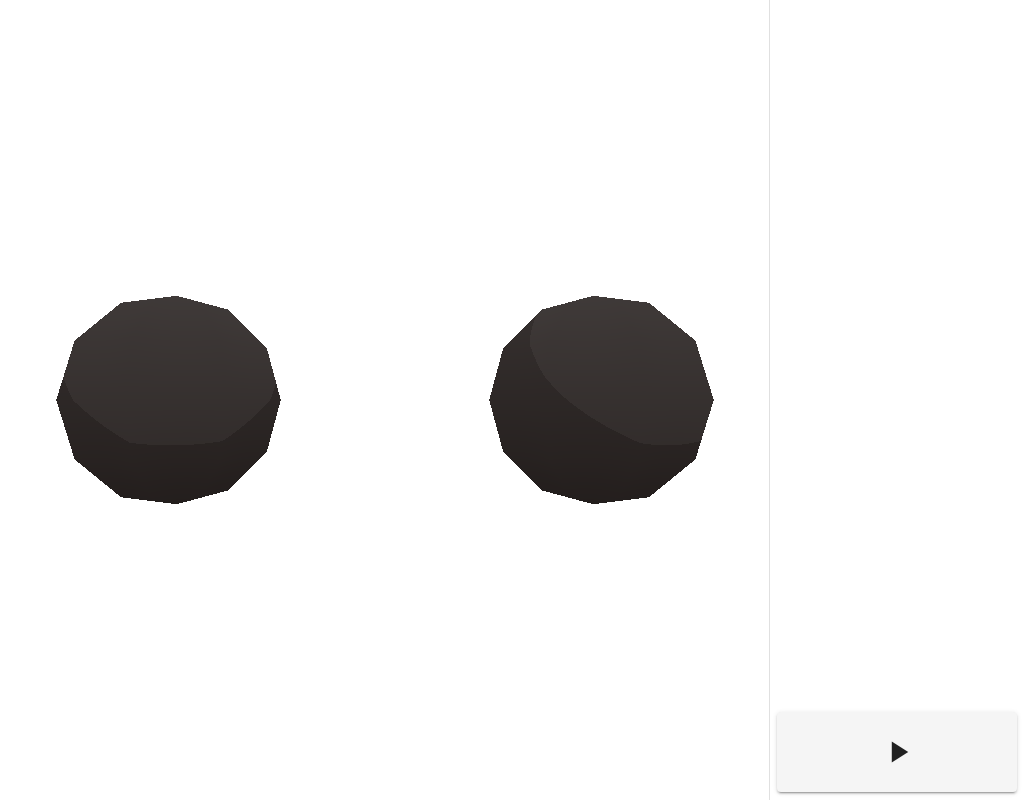
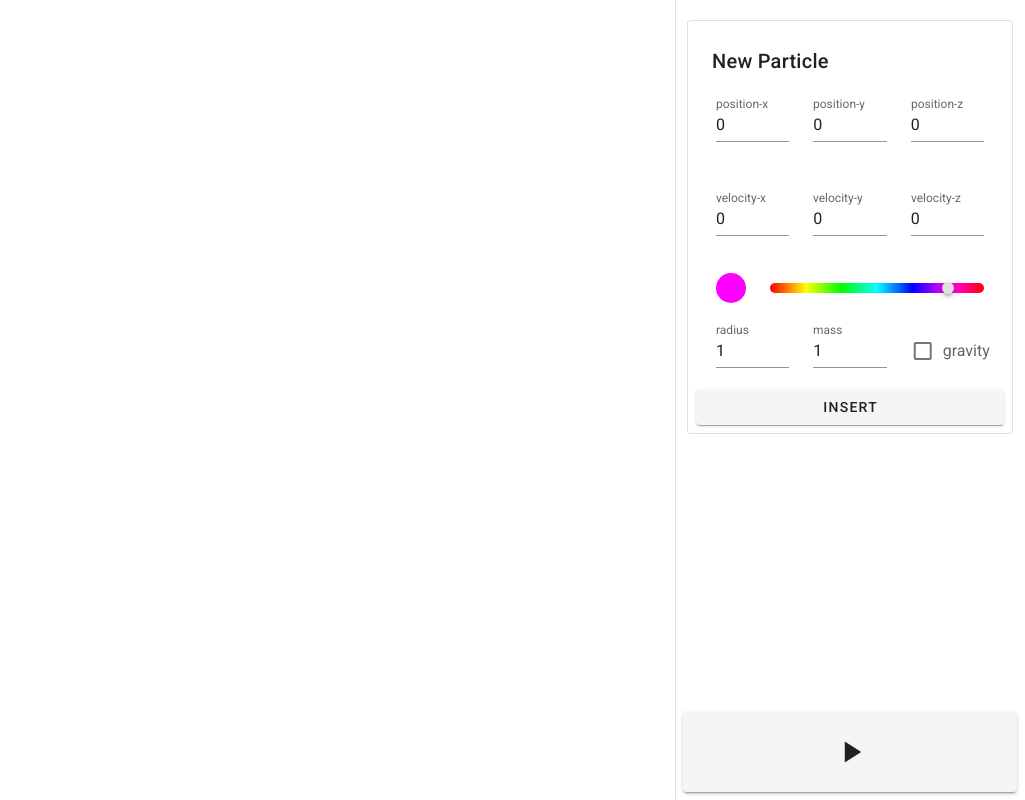
Before and after one commit to limqiying/particle-world, a Vue app: page / in a window 1280 px wide. Shown: the whole page, without its empty margins (255-1280 px from the left). Built offline with nearby package versions, Linux system fonts and the light colour scheme.

Commit message:
add UI for adding particles

```diff
--- a/package.json
+++ b/package.json
@@ -11,11 +11,14 @@
     "core-js": "^2.6.5",
     "register-service-worker": "^1.6.2",
     "three": "^0.109.0",
+    "tiny-emitter": "^2.1.0",
     "vue": "^2.6.10",
     "vue-class-component": "^7.0.2",
     "vue-property-decorator": "^8.1.0",
     "vuetify": "^2.1.0",
-    "vuex": "^3.0.1"
+    "vuex": "^3.0.1",
+    "webpack": "^4.8.2",
+    "webpack-cli": "^3.3.9"
   },
   "devDependencies": {
     "@vue/cli-plugin-babel": "^3.12.0",
--- a/src/App.vue
+++ b/src/App.vue
@@ -1,7 +1,9 @@
 <template>
   <v-app>
     <Editor />
-    <Scene></Scene>
+    <v-content>
+      <Scene />
+    </v-content>
   </v-app>
 </template>
 
--- a/src/components/Editor.vue
+++ b/src/components/Editor.vue
@@ -1,16 +1,10 @@
 <template>
-  <v-navigation-drawer absolute permanent right app>
+  <v-navigation-drawer permanent right app width="350px">
     <v-list>
-      <v-list-item v-for="item in items" :key="item.title" link>
-        <v-list-item-icon>
-          <v-icon>{{ item.icon }}</v-icon>
-        </v-list-item-icon>
+      <!-- <v-list-item-title class="title">Scene Editor</v-list-item-title> -->
+      <NewParticleCard></NewParticleCard>
+    </v-list>
 
-        <v-list-item-content>
-          <v-list-item-title>{{ item.title }}</v-list-item-title>
-        </v-list-item-content>
-      </v-list-item>
-    </v-list>
 
     <template v-slot:append>
       <div class="pa-2">
@@ -28,27 +22,20 @@
 </template>
 <script lang="ts">
 import store from "@/store";
+import NewParticleCard from "./NewParticleCard.vue";
 import { Component, Prop, Watch, Vue } from "vue-property-decorator";
 
-@Component
+@Component<Editor>({
+  components: {
+    NewParticleCard
+  }
+})
 export default class Editor extends Vue {
   get isPlaying() {
     return this.$store.state.isPlaying;
   }
-
   togglePlay() {
     this.$store.dispatch("togglePlay");
   }
 }
-// export default {
-//   data() {
-//     return {
-//       items: [
-//         { title: "Dashboard", icon: "dashboard" },
-//         { title: "Account", icon: "account_box" },
-//         { title: "Admin", icon: "gavel" }
-//       ]
-//     };
-//   }
-// };
 </script>
--- /dev/null
+++ b/src/components/NewParticleCard.vue
@@ -0,0 +1,154 @@
+<template>
+  <v-card outlined class="ma-3 pa-2">
+    <v-card-title>New Particle</v-card-title>
+    <v-form>
+      <v-row class="mx-2">
+        <v-col cols="12" sm="8" md="4">
+          <v-text-field
+            label="position-x"
+            type="number"
+            v-model="pos_x"
+            :disabled="disableInputs"
+          ></v-text-field>
+        </v-col>
+        <v-col cols="12" sm="8" md="4">
+          <v-text-field
+            label="position-y"
+            type="number"
+            v-model="pos_y"
+            :disabled="disableInputs"
+          ></v-text-field>
+        </v-col>
+        <v-col cols="12" sm="8" md="4">
+          <v-text-field
+            label="position-z"
+            type="number"
+            v-model="pos_z"
+            :disabled="disableInputs"
+          ></v-text-field>
+        </v-col>
+      </v-row>
+      <v-row class="mx-2">
+        <v-col cols="12" sm="8" md="4">
+          <v-text-field
+            label="velocity-x"
+            type="number"
+            v-model="vel_x"
+            :disabled="disableInputs"
+          ></v-text-field>
+        </v-col>
+        <v-col cols="12" sm="8" md="4">
+          <v-text-field
+            label="velocity-y"
+            type="number"
+            v-model="vel_y"
+            :disabled="disableInputs"
+          ></v-text-field>
+        </v-col>
+        <v-col cols="12" sm="8" md="4">
+          <v-text-field
+            label="velocity-z"
+            type="number"
+            v-model="vel_z"
+            :disabled="disableInputs"
+          ></v-text-field>
+        </v-col>
+      </v-row>
+      <v-row></v-row>
+      <v-color-picker
+        v-model="color"
+        flat
+        hide-inputs
+        hide-canvas
+        class="mx-auto"
+        :disabled="disableInputs"
+      ></v-color-picker>
+      <v-row class="mx-2">
+        <v-col cols="12" sm="8" md="4">
+          <v-text-field
+            label="radius"
+            type="number"
+            v-model="radius"
+            :disabled="disableInputs"
+          ></v-text-field>
+        </v-col>
+        <v-col cols="12" sm="8" md="4">
+          <v-text-field
+            label="mass"
+            type="number"
+            v-model="mass"
+            :disabled="disableInputs"
+          ></v-text-field>
+        </v-col>
+        <v-col cols="12" sm="8" md="4">
+          <v-checkbox
+            v-model="gravity"
+            label="gravity"
+            :disabled="disableInputs"
+          ></v-checkbox>
+        </v-col>
+      </v-row>
+      <v-btn
+        block
+        :disabled="disableInputs"
+        elevation="1"
+        @click="insertParticle"
+        >Insert</v-btn
+      >
+    </v-form>
+  </v-card>
+</template>
+
+<script lang="ts">
+import { Vue, Component } from "vue-property-decorator";
+import store from "@/store";
+import { Vector3 } from "three";
+import Particle from "../particle";
+import { ParticleInfo} from "../manager";
+
+@Component<NewParticleCard>({})
+export default class NewParticleCard extends Vue {
+  private color: string = "#FF00FF";
+  private pos_x: number = 0.0;
+  private pos_y: number = 0.0;
+  private pos_z: number = 0.0;
+  private vel_x: number = 0.0;
+  private vel_y: number = 0.0;
+  private vel_z: number = 0.0;
+  private radius: number = 1.0;
+  private mass: number = 1.0;
+  private nextID: number = 0;
+  private gravity: boolean = false;
+
+  get disableInputs() {
+    return this.$store.state.isPlaying;
+  }
+
+  insertParticle(): void {
+    const position: Vector3 = new Vector3(this.pos_x, this.pos_y, this.pos_z);
+    const velocity: Vector3 = new Vector3(this.vel_x, this.vel_y, this.vel_z);
+    const particle: Particle = new Particle(position, velocity, this.mass);
+    const particleInfo: ParticleInfo = {
+      id: this.nextID++,
+      radius: this.radius,
+      color: this.color,
+      particle: particle,
+      gravity: this.gravity
+    };
+    this.$store.dispatch("addParticle", particleInfo);
+    this.resetValues();
+  }
+
+  resetValues(): void {
+    this.pos_x = 0.0;
+    this.pos_y = 0.0;
+    this.pos_z = 0.0;
+    this.vel_x = 0.0;
+    this.vel_y = 0.0;
+    this.vel_z = 0.0;
+    this.radius = 1.0;
+  }
+}
+</script>
+
+<style></style>
--- a/src/components/ParticleMesh.vue
+++ b/src/components/ParticleMesh.vue
@@ -21,11 +21,17 @@ export default class ParticleMesh extends Vue {
   private particle!: Particle;
 
   @Prop({ type: Number, required: true })
-  private radius: number = 1;
+  private radius!: number;
+
+  @Prop({ type: String, required: true })
+  private color!: string;
+
+  @Prop({ type: Number, required: true })
+  private id!: number;
 
   private object3D = new THREE.Mesh(
     particleGeometry(this.radius),
-    particleMaterial
+    particleMaterial(this.color)
   );
 
   $parent!: Scene;
--- a/src/components/Scene.vue
+++ b/src/components/Scene.vue
@@ -1,10 +1,12 @@
 <template>
   <div class="scene" ref="scene">
     <ParticleMesh
-      v-for="p in manager.particles"
+      v-for="p in particlesInfo"
       :key="p.id"
-      :particle="p"
-      :radius="1"
+      :particle="p.particle"
+      :radius="p.radius"
+      :color="p.color"
+      :id="p.id"
     />
   </div>
 </template>
@@ -12,10 +14,11 @@
 <script lang="ts">
 import { Component, Vue, Watch } from "vue-property-decorator";
 import * as THREE from "three";
-import { ParticleManager } from "../manager";
+import { ParticleManager, ParticleInfo } from "../manager";
 import ParticleMesh from "./ParticleMesh.vue";
 import { OrbitControls } from "three/examples/jsm/controls/OrbitControls";
 import store from "@/store";
+import emitter from "tiny-emitter"
 
 @Component<Scene>({
   components: {
@@ -49,7 +52,7 @@ import store from "@/store";
 export default class Scene extends Vue {
   private hemisphereLight = new THREE.HemisphereLight(0xaaaaaa, 0x000000, 0.9);
 
-  private directionalLight = new THREE.DirectionalLight(0xffffff, 0.9);
+  private directionalLight = new THREE.DirectionalLight(0xffffff, 0.3);
 
   private ambientLight = new THREE.AmbientLight(0xdc8874, 0.5);
 
@@ -76,7 +79,7 @@ export default class Scene extends Vue {
     this.manager.updateParticles(0.1);
   }
 
-  private renderScene(): void {
+  renderScene(): void {
     this.controls.update();
     this.renderer.render(this.scene, this.camera);
   }
@@ -97,6 +100,11 @@ export default class Scene extends Vue {
   get isPlaying() {
     return this.$store.state.isPlaying;
   }
+
+  get particlesInfo() {
+    return this.$store.state.particlesInfo;
+  }
+
 }
 </script>
 
--- a/src/force-generator.ts
+++ b/src/force-generator.ts
@@ -18,13 +18,6 @@ export class ParticleGravity implements ParticleForceGenerator {
       gravityCopy.multiplyScalar(particle.mass);
       particle.addForce(gravityCopy);
     }
-  }
-}
-
-export class ParticleDrag implements ParticleForceGenerator {
-  constructor(private k1: number, private k2: number) {}
-  updateForce(particle: Particle, dt: number) {
-    const force = particle.position.clone();
   }
 }
 
@@ -56,10 +49,13 @@ export class ParticleSpring implements ParticleForceGenerator {
   }
 
   updateForce(particle: Particle, dt: number): void {
-    const force: Vector3 = particle.position.clone();
-    force.sub(this._other.position);
+    // remove abs for update force
+    // updated explicit euler to velocity updates without acceleration
+    // check if updating position of each particle incrementally will affect
+    const force: Vector3 = new Vector3();
+    force.subVectors(particle.position, this._other.position);
     const magnitude: number =
-      this._springConstant * Math.abs(force.length() - this._restLength);
+      this._springConstant * (force.length() - this._restLength);
     force.normalize();
     force.multiplyScalar(-1 * magnitude);
     particle.addForce(force);
--- a/src/main.ts
+++ b/src/main.ts
@@ -4,8 +4,10 @@ import store from "./store";
 import "./registerServiceWorker";
 import vuetify from "./plugins/vuetify";
 import "vuetify/dist/vuetify.min.css";
+import Emitter from "tiny-emitter";
 
 Vue.config.productionTip = false;
+const emitter = new Emitter();
 
 new Vue({
   store,
--- a/src/manager.ts
+++ b/src/manager.ts
@@ -6,41 +6,49 @@ import {
   ParticleSpring,
   ParticleAnchoredSpring
 } from "./force-generator";
+import store from "./store";
+
+export interface ParticleInfo {
+  id: Number;
+  radius: Number;
+  color: String;
+  particle: Particle;
+  gravity: boolean;
+}
 
 export class ParticleManager {
-  private _particles: Particle[] = [];
   private _forceRegistry: ParticleForceRegistry;
 
   constructor() {
     this._forceRegistry = new ParticleForceRegistry();
 
-    const position1 = new Vector3(2.0, 0.0, 0.0);
-    const velocity1 = new Vector3(0.0, 0.0, 0.0);
-    const p1 = new Particle(0, position1, velocity1, 2.0);
-    this._particles.push(p1);
+    // const position1 = new Vector3(2.0, 0.0, 0.0);
+    // const velocity1 = new Vector3(0.0, 0.0, 0.0);
+    // const p1 = new Particle(position1, velocity1, 2.0);
+    // this._particles.push(p1);
 
-    const position2 = new Vector3(-2.0, 0.0, 0.0);
-    const velocity2 = new Vector3(0.0, 0.0, 0.0);
-    const p2 = new Particle(0, position2, velocity2, 1.0);
-    this._particles.push(p2);
+    // const position2 = new Vector3(-2.0, 0.0, 0.0);
+    // const velocity2 = new Vector3(0.0, 0.0, 0.0);
+    // const p2 = new Particle(position2, velocity2, 1.0);
+    // this._particles.push(p2);
 
-    const k: number = 2.0;
-    const ell: number = 3.0;
-    const anchor: Vector3 = new Vector3(0.0, 0.0, 0.0);
-    const spring1: ParticleSpring = new ParticleSpring(p2, k, ell);
-    const spring2: ParticleSpring = new ParticleSpring(p1, k, ell);
+    // const k: number = 2.0;
+    // const ell: number = 3.0;
+    // const anchor: Vector3 = new Vector3(0.0, 0.0, 0.0);
+    // const spring1: ParticleSpring = new ParticleSpring(p2, k, ell);
+    // const spring2: ParticleSpring = new ParticleSpring(p1, k, ell);
 
-    this._forceRegistry.add(p1, spring1);
-    this._forceRegistry.add(p2, spring2);
+    // this._forceRegistry.add(p1, spring1);
+    // this._forceRegistry.add(p2, spring2);
   }
 
   updateParticles(dt: number): void {
-    this._forceRegistry.updateForces(dt);
-    this._particles.forEach(p => p.integrate(dt));
+    // this._forceRegistry.updateForces(dt);
+    this.particlesInfo.forEach(p => p.particle.integrate(dt));
+    this.particlesInfo.forEach(p => p.particle.stepForward());
   }
 
-  public get particles(): Particle[] {
-    return this._particles;
+  public get particlesInfo(): ParticleInfo[] {
+    return store.state.particlesInfo;
   }
-
 }
--- a/src/materials.ts
+++ b/src/materials.ts
@@ -2,10 +2,17 @@
 
 import * as THREE from "three";
 
-export const particleMaterial = new THREE.MeshToonMaterial({
-  color: "#212121",
-  flatShading: true
-});
+export function particleMaterial(color: string): THREE.MeshToonMaterial {
+  return new THREE.MeshToonMaterial({
+    color: color,
+    flatShading: true
+  });
+}
+
+// = new THREE.MeshToonMaterial({
+//   color: "#212121",
+//   flatShading: true
+// });
 export const springMaterial = new THREE.LineBasicMaterial({
   color: 0xffffff,
   linewidth: 2,
--- a/src/particle.ts
+++ b/src/particle.ts
@@ -1,7 +1,6 @@
 import { Vector3 } from "three";
 
 export default class Particle {
-  private _id: number;
   private _position: Vector3;
   private _velocity: Vector3;
   private _acceleration: Vector3 = new Vector3(0.0, 0.0, 0.0);
@@ -9,13 +8,17 @@ export default class Particle {
   private _inverseMass: number;
   private _mass: number;
   private _forceAccumulator: Vector3 = new Vector3(0.0, 0.0, 0.0);
+  private _nextVelocity: Vector3;
+  private _nextPosition: Vector3;
 
-  constructor(id: number, position: Vector3, velocity: Vector3, mass: number) {
-    this._id = id;
+  constructor(position: Vector3, velocity: Vector3, mass: number) {
     this._position = position;
     this._velocity = velocity;
     this._mass = mass;
     this._inverseMass = 1.0 / mass;
+
+    this._nextVelocity = velocity;
+    this._nextPosition = position;
   }
 
   public get mass(): number {
@@ -76,11 +79,19 @@ export default class Particle {
 
   integrate(dt: number): void {
     if (this.inverseMass > 0.0) {
-      this._position.addScaledVector(this._velocity, dt);
-      const newAcc: Vector3 = this._acceleration.clone();
-      newAcc.addScaledVector(this._forceAccumulator, this._inverseMass);
-      this._velocity.addScaledVector(newAcc, dt);
+      this._nextPosition.addScaledVector(this._velocity, dt);
+      // const newAcc: Vector3 = this._acceleration.clone();
+      // newAcc.addScaledVector(this._forceAccumulator, this._inverseMass);
+      this._nextVelocity.addScaledVector(
+        this._forceAccumulator,
+        dt * this._inverseMass
+      );
     }
     this.clearAccumulartor();
   }
+
+  stepForward(): void {
+    this.position = this._nextPosition;
+    this.velocity = this._nextVelocity;
+  }
 }
--- a/src/store.ts
+++ b/src/store.ts
@@ -1,20 +1,28 @@
 import Vue from "vue";
 import Vuex from "vuex";
+import { ParticleInfo } from "./manager";
 
 Vue.use(Vuex);
 
 export default new Vuex.Store({
   state: {
-    isPlaying: false
+    isPlaying: false,
+    particlesInfo: Array<ParticleInfo>()
   },
   mutations: {
     togglePlay(state) {
       state.isPlaying = !state.isPlaying;
+    },
+    addParticle(state, particleInfo: ParticleInfo) {
+      state.particlesInfo.push(particleInfo);
     }
   },
   actions: {
     togglePlay(context) {
       context.commit("togglePlay");
+    },
+    addParticle(context, particleInfo) {
+      context.commit("addParticle", particleInfo);
     }
   }
 });
```
Also changed, not shown: 1 other file (tests, documents, lock files or other folders).
